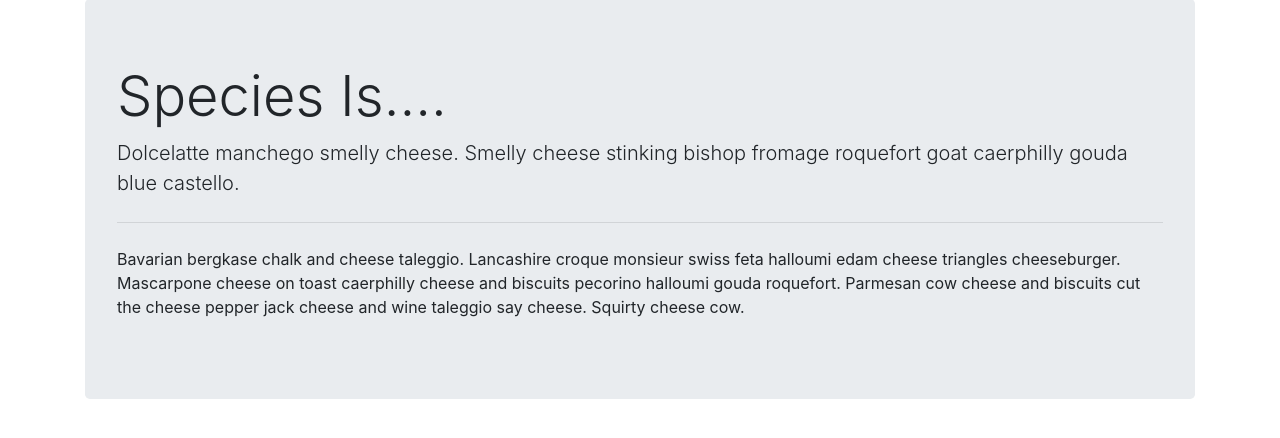
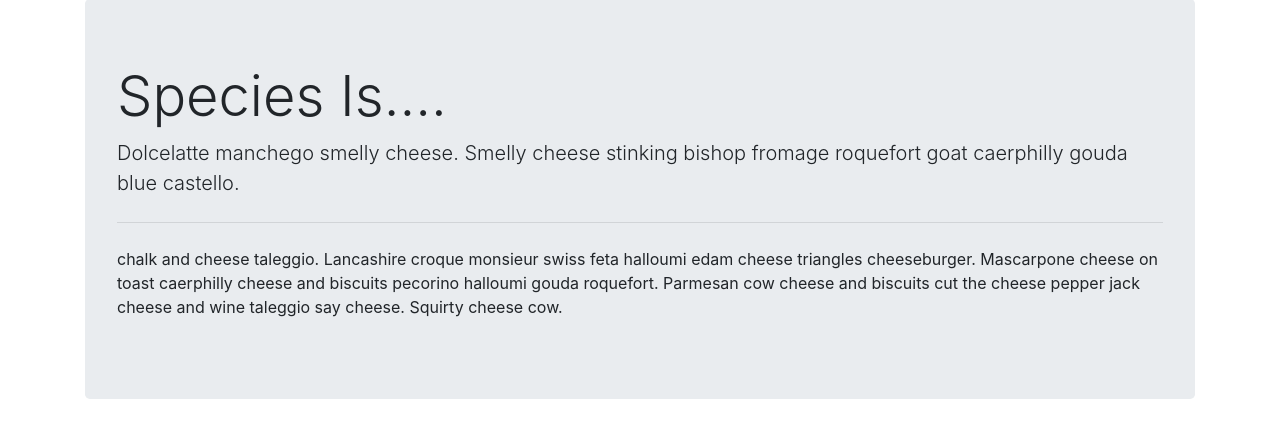
Before and after one commit to sahil0209/Flask_ML_APP, a Flask app: template templates/species_display.html in a window 1280 px wide. Shown: the part 81-519 px from the top of the page. Run offline with Flask 2, Linux system fonts and the light colour scheme; the template is opened without the code that fills it, so the values that code supplies are empty; parts of the project's set-up code (start-up, migrations or seed data) failed here and were passed over; some libraries are stand-ins or nearby versions.

Commit message:
Modifying html for display

```diff
--- a/templates/species_display.html
+++ b/templates/species_display.html
@@ -4,6 +4,6 @@
         <h1 class="display-4">Species Is....{{ a }}</h1>
         <p class="lead">Dolcelatte manchego smelly cheese. Smelly cheese stinking bishop fromage roquefort goat caerphilly gouda blue castello.</p>
         <hr class="my-4">
-        <p>Bavarian bergkase chalk and cheese taleggio. Lancashire croque monsieur swiss feta halloumi edam cheese triangles cheeseburger. Mascarpone cheese on toast caerphilly cheese and biscuits pecorino halloumi gouda roquefort. Parmesan cow cheese and biscuits cut the cheese pepper jack cheese and wine taleggio say cheese. Squirty cheese cow.</p>
+        <p>chalk and cheese taleggio. Lancashire croque monsieur swiss feta halloumi edam cheese triangles cheeseburger. Mascarpone cheese on toast caerphilly cheese and biscuits pecorino halloumi gouda roquefort. Parmesan cow cheese and biscuits cut the cheese pepper jack cheese and wine taleggio say cheese. Squirty cheese cow.</p>
     </div>
 {% endblock content %}
```
